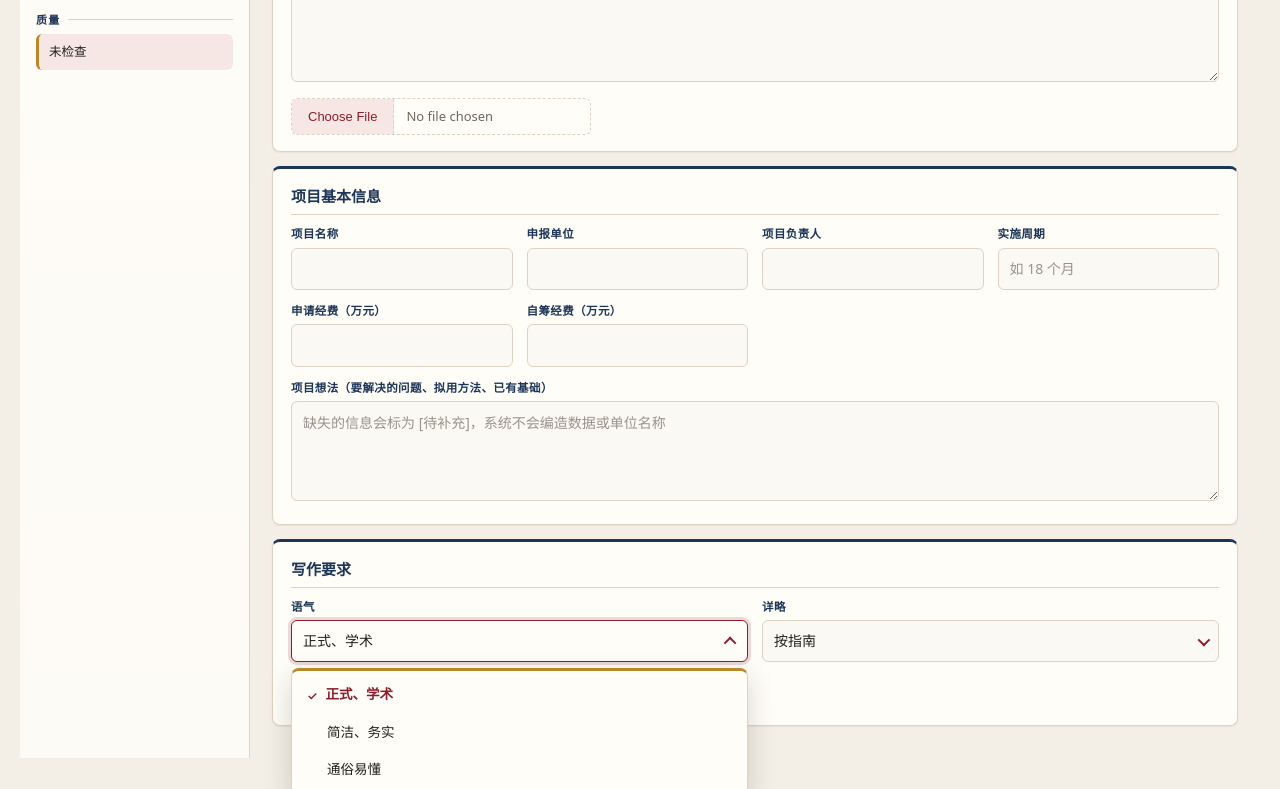
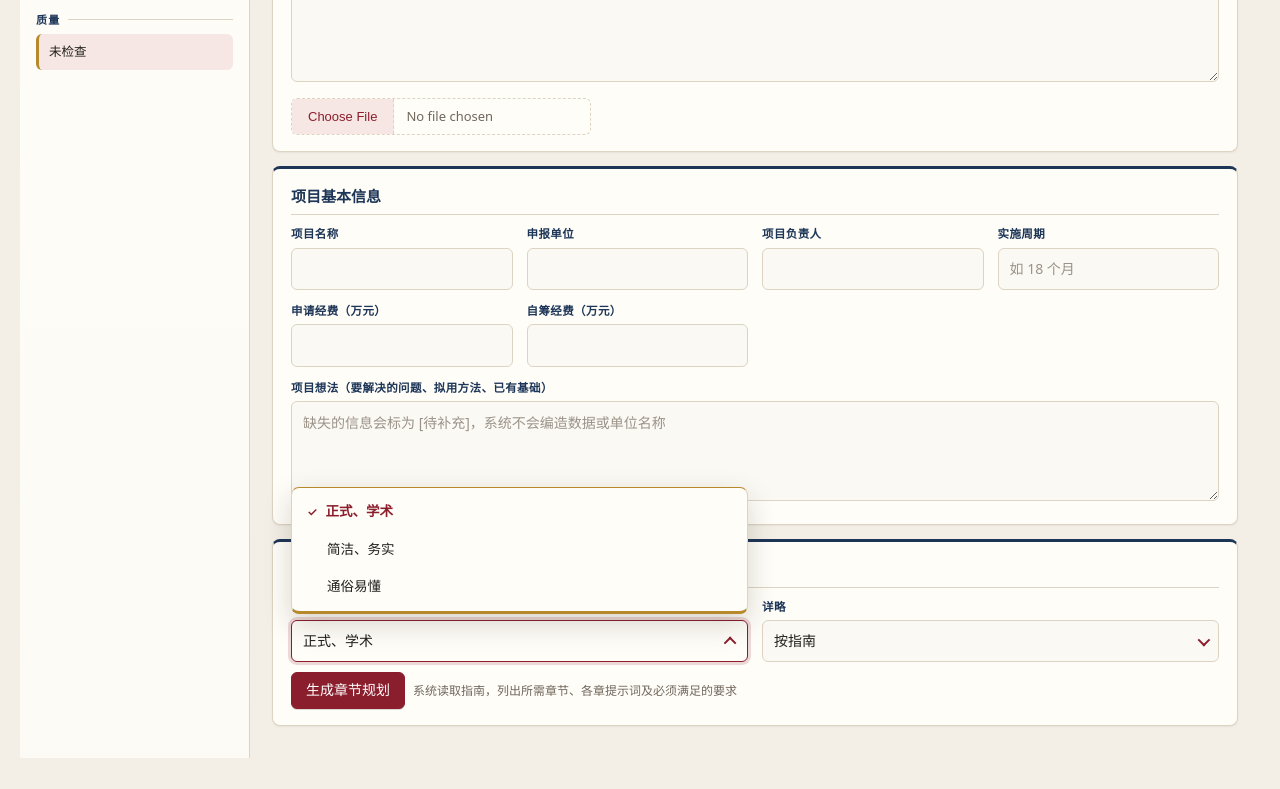
Before and after one commit to REDOANUZZAMAN/proposal-agent, a plain HTML site: page static/index.html in a window 1280 px wide. Both pictures are taken after a click on the button "正式、学术". Shown: the part 266-1055 px from the top of the page. Drawn offline with Linux system fonts and the light colour scheme.

Commit message:
fix: dropdown opens upward when no room below

```diff
--- a/static/index.html
+++ b/static/index.html
@@ -66,6 +66,7 @@ select.nat{display:none}
 .dd>button:after{content:"";width:7px;height:7px;border-right:2px solid var(--ac);border-bottom:2px solid var(--ac);transform:rotate(45deg) translateY(-2px);transition:transform .2s;flex:none}
 .dd.open>button{border-color:var(--ac);box-shadow:0 0 0 3px color-mix(in srgb,var(--ac) 16%,transparent);background:var(--card);color:var(--tx)}.dd.open>button:after{transform:rotate(225deg) translateY(-2px)}
 .dd ul{position:absolute;z-index:20;left:0;right:0;top:calc(100% + 6px);margin:0;padding:5px;list-style:none;background:var(--card);border:1px solid var(--bd);border-top:3px solid var(--gold);border-radius:8px;box-shadow:0 10px 28px rgba(40,25,10,.18);opacity:0;transform:translateY(-6px);pointer-events:none;transition:.16s}
+.dd.up ul{top:auto;bottom:calc(100% + 6px);border-top-width:1px;border-bottom:3px solid var(--gold);transform:translateY(6px)}
 .dd.open ul{opacity:1;transform:none;pointer-events:auto}
 .dd li{padding:8px 10px;border-radius:5px;cursor:pointer;display:flex;align-items:center;gap:8px;font-size:13.5px}
 .dd li:hover,.dd li.hl{background:var(--acbg);color:var(--ac)}.dd li.sel{font-weight:600;color:var(--ac)}.dd li.sel:before{content:"✓";font-size:12px}.dd li:not(.sel):before{content:"";width:12px}
@@ -201,7 +202,7 @@ document.querySelectorAll('select').forEach(sel=>{sel.classList.add('nat');const
  const b=document.createElement('button');b.type='button';const u=document.createElement('ul');
  const paint=()=>{b.textContent=sel.selectedOptions[0].textContent;[...u.children].forEach((li,i)=>li.classList.toggle('sel',i==sel.selectedIndex))};
  [...sel.options].forEach((o,i)=>{const li=document.createElement('li');li.textContent=o.textContent;li.onclick=()=>{sel.selectedIndex=i;paint();w.classList.remove('open');sel.dispatchEvent(new Event('input'))};u.append(li)});
- b.onclick=e=>{e.stopPropagation();document.querySelectorAll('.dd.open').forEach(x=>x!=w&&x.classList.remove('open'));w.classList.toggle('open')};
+ b.onclick=e=>{e.stopPropagation();document.querySelectorAll('.dd.open').forEach(x=>x!=w&&x.classList.remove('open'));w.classList.toggle('open');w.classList.toggle('up',w.getBoundingClientRect().bottom+u.offsetHeight+80>innerHeight&&w.getBoundingClientRect().top>u.offsetHeight+10)};
  b.onkeydown=e=>{if(e.key=='Escape')w.classList.remove('open');if(e.key=='ArrowDown'||e.key=='ArrowUp'){e.preventDefault();sel.selectedIndex=Math.max(0,Math.min(sel.options.length-1,sel.selectedIndex+(e.key=='ArrowDown'?1:-1)));paint();sel.dispatchEvent(new Event('input'))}};
  sel.after(w);w.append(b,u);paint()});
 document.addEventListener('click',()=>document.querySelectorAll('.dd.open').forEach(x=>x.classList.remove('open')));
```
